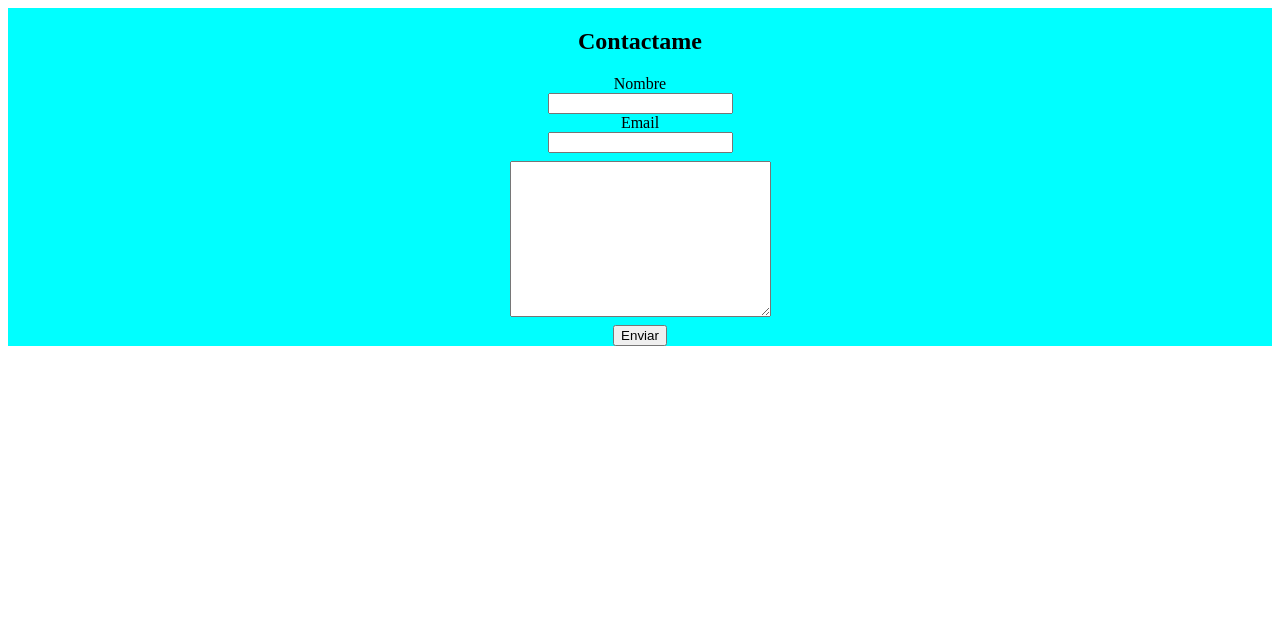
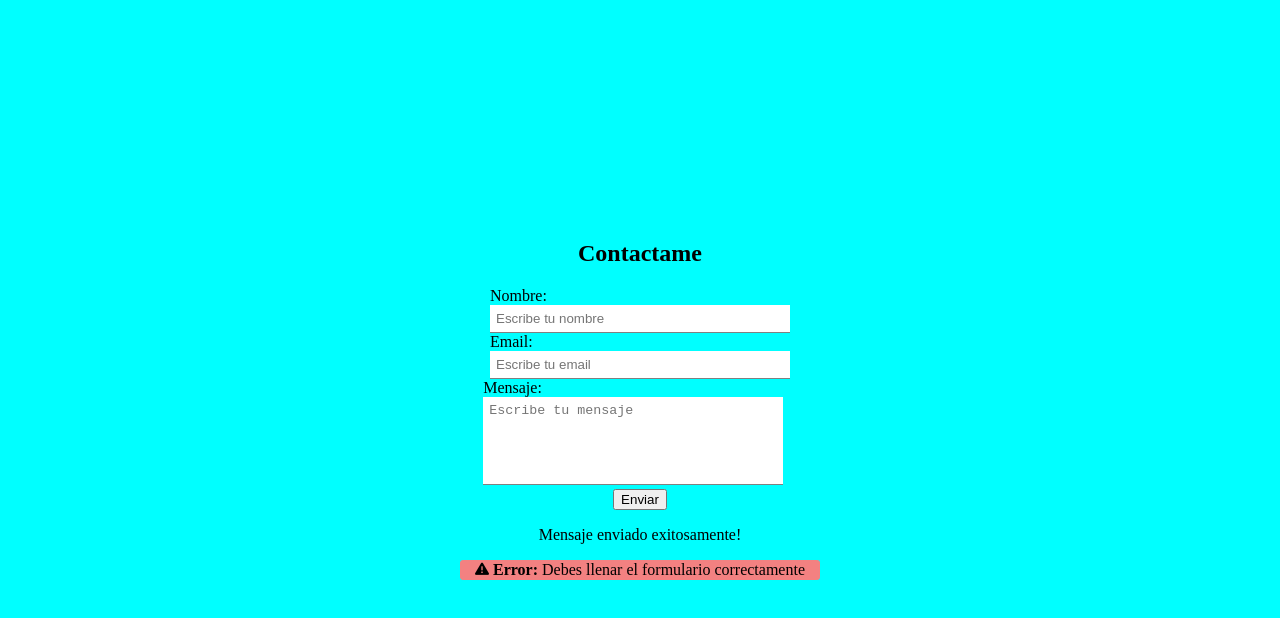
Before and after one commit to yeinwillie/htmlCss, a plain HTML site: page formulario_registro/index.html in a window 1280 px wide. Drawn offline with Linux system fonts and the light colour scheme.

Commit message:
formulario de registro parcial

```diff
--- /dev/null
+++ b/formulario_registro/app.js
@@ -0,0 +1,18 @@
+// Captura de elementos
+
+const nameInput = document.querySelector("#name");
+const emailInput = document.querySelector("#email");
+const mensajeInput = document.querySelector("#mensaje");
+const errorNode = document.querySelectorAll(".error");
+
+// validar datos
+
+function validarDatos() {
+
+    console.log("hola")
+
+   /* if (nameInput.value.length < 1) {
+        errorNode[0].innerText = "Campo nombre no puede estar vacio";
+        nameInput.classList.add("error-border");
+    }*/
+}
--- a/formulario_registro/index.html
+++ b/formulario_registro/index.html
@@ -5,22 +5,57 @@
     <meta name="viewport" content="width=device-width, initial-scale=1.0">
     <title>Formulario contacto</title>
     <link rel="stylesheet" href="./style.css">
+
 </head>
 <body>
-    <form action="" class="formulario">
+    <form action="" class="formulario" id="formulario">
+        <h2>Contactame</h2>
 
-        <h2>Contactame</h2>
-        <label for="">Nombre</label>
-        <input type="nombre">
+        <!--Grupo Nombre-->
+        <div class="formulario__grupo" id="grupo__nombre">
+            <label for="nombre" class="formulario__label">Nombre:</label>
+            <div class="formulario__grupo-input">
+                <input name="nombre" type="text" placeholder="Escribe tu nombre" id="nombre" class="formulario-input" style="width:500px">
+                <i class="formulario__validacion-estado fa-solid fa-circle-xmark fa-lg"></i>
+            </div>
+            <p class="formulario__input-error">El nombre no puede estar vacio</p>
+        </div>
 
-        <label for="">Email</label>
-        <input type="text">
+         <!--Grupo Email-->
+        <div class="formulario__grupo" id="grupo__email">
+            <label for="email" class="formulario__label">Email:</label>
+            <div class="formulario__grupo-input">
+                <input name="email" type="email" placeholder="Escribe tu email" id="email" class="formulario-input" style="width:500px">
+                <i class="formulario__validacion-estado fa-solid fa-circle-xmark fa-lg"></i>
+            </div>
+            <p class="formulario__input-error">El email no es valido</p>
+        </div>
 
-        <textarea name="" id="" cols="30" rows="10" class="textarea"></textarea>
+         <!--Grupo Mensaje-->
+        <div class="formulario__grupo" id="grupo__mensaje">
+            <label for="mensaje" class="formulario__label">Mensaje:</label>
+            <textarea name="mensaje" id="mensaje" cols="28" rows="5" class="textarea" placeholder="Escribe tu mensaje" ></textarea>
+            <p class="formulario__input-error">No olvides escribir tu mensaje</p>
+        </div>
 
-        <button>Enviar</button>
+
+        <!--Boton-->
+        <div class="formulario__grupo formulario__grupo-btn-enviar">
+            <button type="submit" class="formulario__btn">Enviar</button>
+            <p class="formulario__mensaje-exito" id="formulario__mensaje-exito"> Mensaje enviado exitosamente!</p>
+        </div>
+
+        <!--Mensaje de error-->
+
+        <div class="formulario__mensaje" id="formulario__mensaje">
+            <p> <i class="fa-solid fa-triangle-exclamation fa-sm"></i><b> Error:</b> Debes llenar el formulario correctamente</p>
+       </div>
+
 
     </form>
 
 </body>
+
+    <script src="./app.js"></script>
+    <script src="https://kit.fontawesome.com/70de63367c.js" crossorigin="anonymous"></script>
 </html>
--- a/formulario_registro/style.css
+++ b/formulario_registro/style.css
@@ -1,10 +1,95 @@
+html, body {
+    margin: 0;
+    padding: 0;
+    overflow: hidden;
+  }
+
+
+
 .formulario{
+    /*tamaño de pantalla*/
+    height: 100vh;
     background-color: aqua;
     display: flex;
     align-items: center;
     flex-direction: column;
+    justify-content: center;
+
 }
 
-.textarea{
-    margin: .5rem 0 .5rem 0;
+textarea, input{
+    width: 100%; /*cambiar para ajustar a la pantalla*/
+    max-width: 300px; /*ayuda con la responsividad de los input y el textarea*/
+    padding: 6px;
+    box-sizing: border-box;
+    outline: none;
+    resize: none;
+    border: none;
+    border-bottom: 1px solid gray;
 }
+
+input:focus, textarea:focus{
+    border-bottom: 2px solid #5D5E61;
+}
+
+textarea::-webkit-scrollbar{
+    width: .4rem;
+
+}
+
+textarea::-webkit-scrollbar-thumb{
+    background-color: #5D5E61;
+    border-radius: 5px;
+}
+
+.formulario__input-error {
+    margin-top: 2px;
+    font-size: 12px;
+    margin-bottom: 0;
+    display: none;
+  }
+
+  .formulario__input-error-activo {
+    margin-top: 2px;
+    font-size: 12px;
+    margin-bottom: 0;
+    display: block;
+  }
+
+  .formulario__grupo-btn-enviar {
+    display: flex;
+    justify-content: center;
+    flex-direction: column;
+    align-items: center;
+
+  }
+
+ .formulario__label{
+   cursor: pointer;
+ }
+
+ .formulario__grupo-input{
+    position: relative;
+ }
+
+ .formulario__validacion-estado {
+    position: absolute;
+    right: 5px;
+    bottom: 15px;
+    z-index: 100;
+    font-size: 16px;
+    opacity: 0;
+ }
+
+ .formulario__mensaje{
+    height: 20px;
+    line-height: 20px;
+    background-color: #f38181;
+    padding: 0 15px;
+    border-radius: 3px;
+
+}
+
+.formulario__mensaje p{
+    margin: 0;
+}
```
